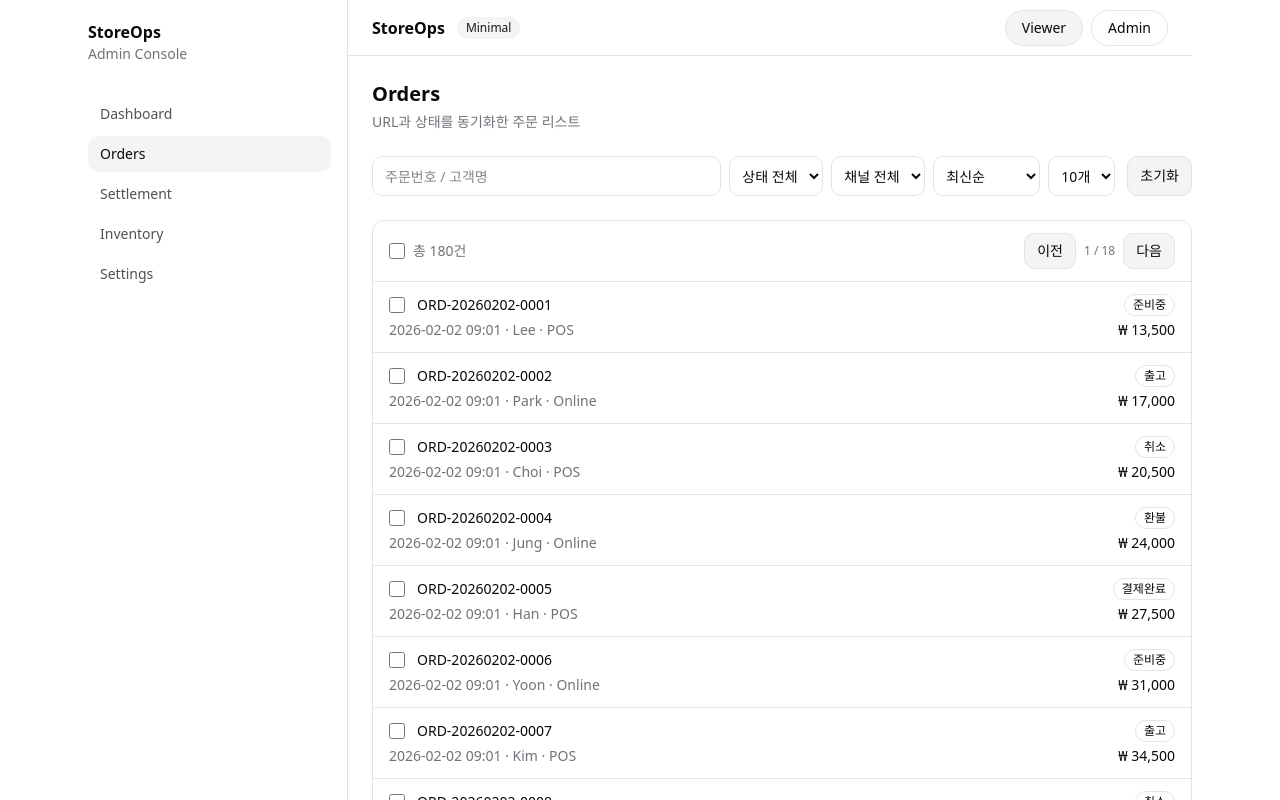
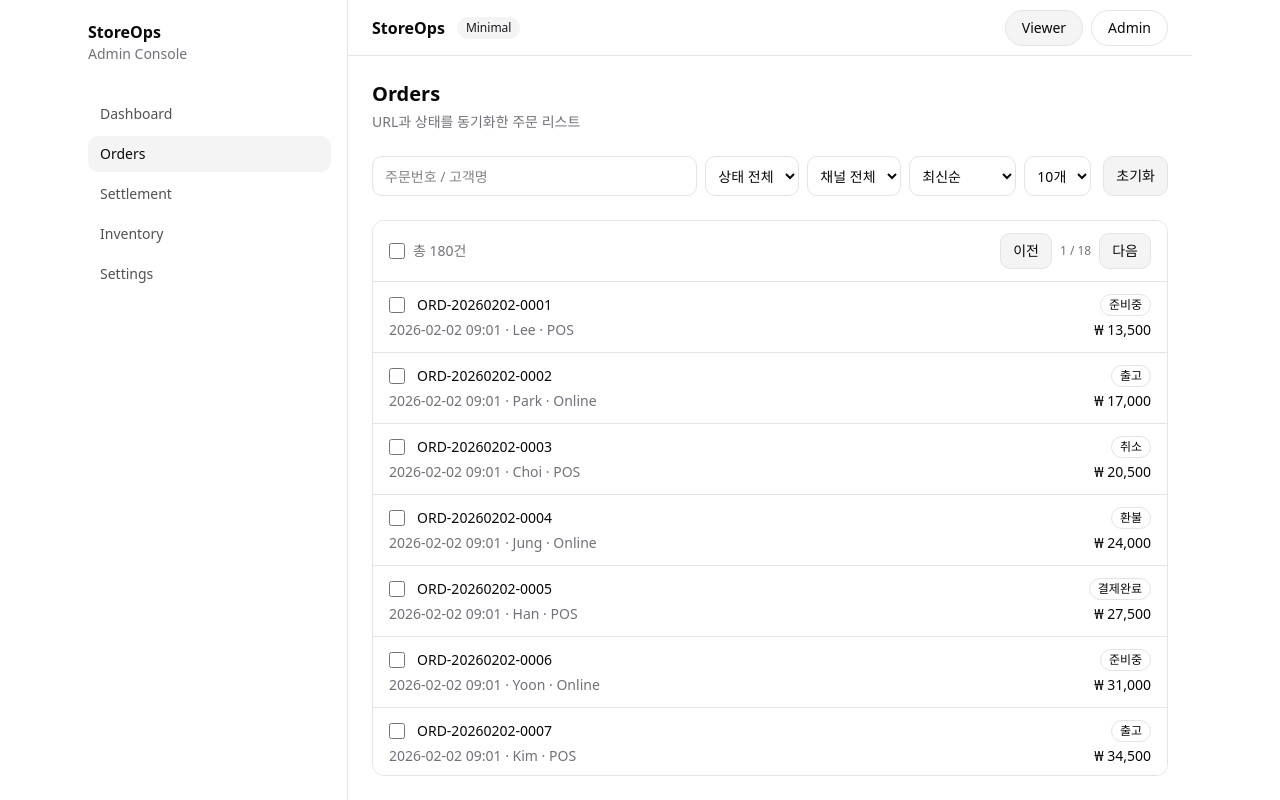
Before and after one commit to hayoungbuilds/storeops-admin, a Next.js app: page /orders in a window 1280 px wide. Built offline with nearby package versions, Linux system fonts and the light colour scheme.

Commit message:
fix: prevent main overflow and enable inner table scroll

```diff
--- a/src/app/(authed)/inventory/page.tsx
+++ b/src/app/(authed)/inventory/page.tsx
@@ -159,7 +159,7 @@ export default function InventoryPage() {
     }
 
     return (
-        <div className="space-y-6">
+        <div className="h-full min-h-0 flex flex-col gap-6">
             <div className="space-y-1">
                 <h1 className="text-xl font-semibold">Inventory</h1>
                 <p className="text-sm text-muted-foreground">품절/임박 SKU를 빠르게 확인합니다.</p>
@@ -217,7 +217,7 @@ export default function InventoryPage() {
                     </div>
                 </div>
             ) : (
-                <div className="overflow-hidden rounded-lg border bg-background">
+                <div className="overflow-y-auto rounded-lg border bg-background">
                     <div className="grid grid-cols-12 border-b px-4 py-3 text-xs text-muted-foreground">
                         <div className="col-span-3">SKU</div>
                         <div className="col-span-4">상품</div>
@@ -226,7 +226,7 @@ export default function InventoryPage() {
                         <div className="col-span-2 text-right">조정</div>
                     </div>
 
-                    <div className="divide-y">
+                    <div className="min-h-0 flex-1 overflow-y-auto divide-y">
                         {items.map((x) => (
                             <div
                                 key={x.sku}
--- a/src/app/(authed)/orders/page.tsx
+++ b/src/app/(authed)/orders/page.tsx
@@ -121,7 +121,7 @@ export default function OrdersPage() {
     };
 
     return (
-        <div className="space-y-6">
+        <div className="h-full min-h-0 flex flex-col gap-6">
             <div className="space-y-1">
                 <h1 className="text-xl font-semibold">Orders</h1>
                 <p className="text-sm text-muted-foreground">URL과 상태를 동기화한 주문 리스트</p>
@@ -240,7 +240,7 @@ export default function OrdersPage() {
                         </div>
                     </div>
                 ) : (
-                    <div className="overflow-hidden rounded-lg border bg-background">
+                    <div className="overflow-auto rounded-lg border bg-background">
                         <div className="flex items-center justify-between border-b px-4 py-3 text-sm">
                             <label className="flex items-center gap-2 text-muted-foreground">
                                 <input
@@ -295,7 +295,7 @@ export default function OrdersPage() {
                             </div>
                         </div>
 
-                        <div className="divide-y">
+                        <div className="min-h-0 flex-1 overflow-y-auto divide-y">
                             {data.items.map((o: Order) => (
                                 <div
                                     key={o.id}
--- a/src/components/layout/app-shell.tsx
+++ b/src/components/layout/app-shell.tsx
@@ -3,10 +3,9 @@ import Topbar from '@/components/layout/topbar';
 
 export default function AppShell({ children }: { children: React.ReactNode }) {
     return (
-        <div className="h-screen bg-background overflow-x-auto">
+        <div className="h-dvh bg-background overflow-x-auto">
             {/* 가로: 최소폭 유지 + 좌우 여백 */}
             <div className="mx-auto h-full w-full min-w-[1100px] max-w-6xl px-6">
-                {/* 좌/우 레이아웃이 화면 높이를 꽉 채움 */}
                 <div className="flex h-full">
                     {/* Sidebar: 화면 높이 고정 + 스크롤 필요시 sidebar 내부에서 */}
                     <aside className="w-[260px] shrink-0 border-r py-6 pr-4 overflow-y-auto">
@@ -18,7 +17,7 @@ export default function AppShell({ children }: { children: React.ReactNode }) {
                         <Topbar />
 
                         {/* 컨텐츠가 길어지면 여기만 스크롤 */}
-                        <main className="flex-1 overflow-y-auto py-6 pl-6">{children}</main>
+                        <main className="flex-1 min-h-0 overflow-hidden p-6">{children}</main>
                     </div>
                 </div>
             </div>
```
